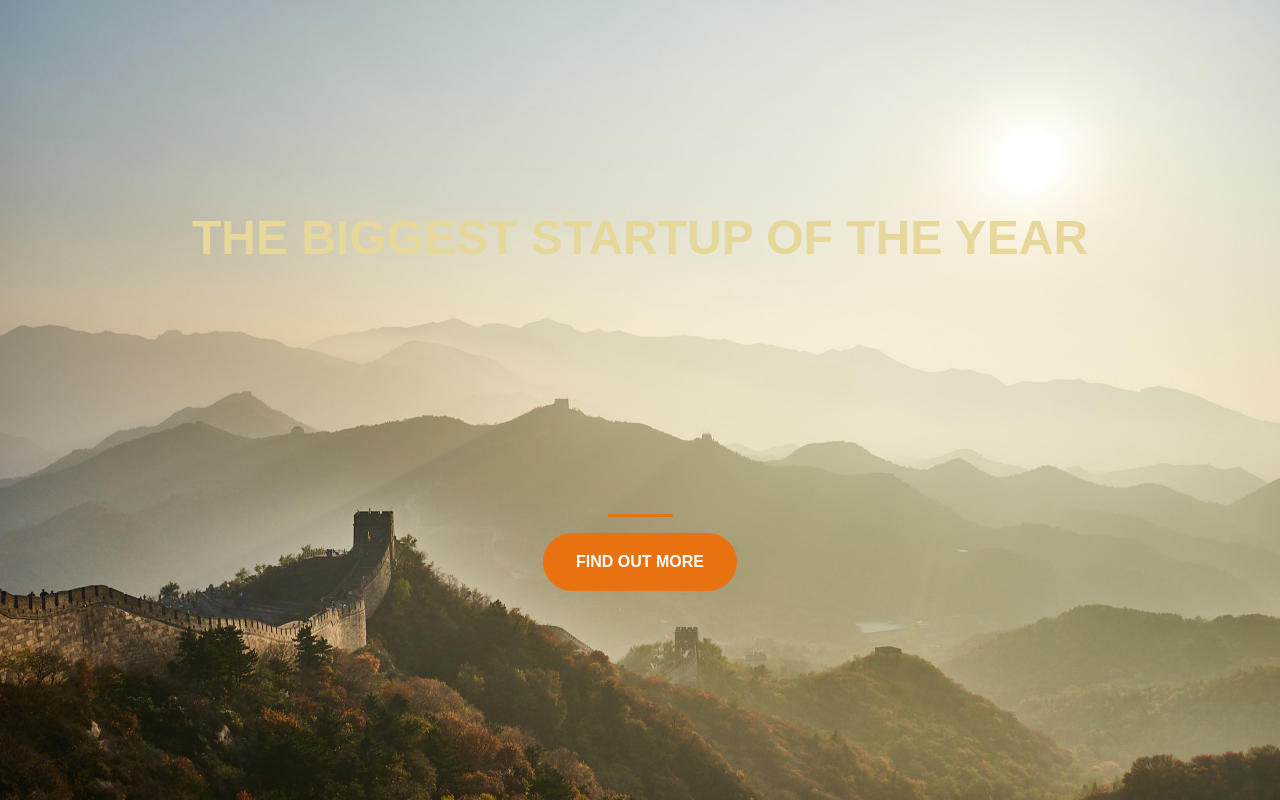
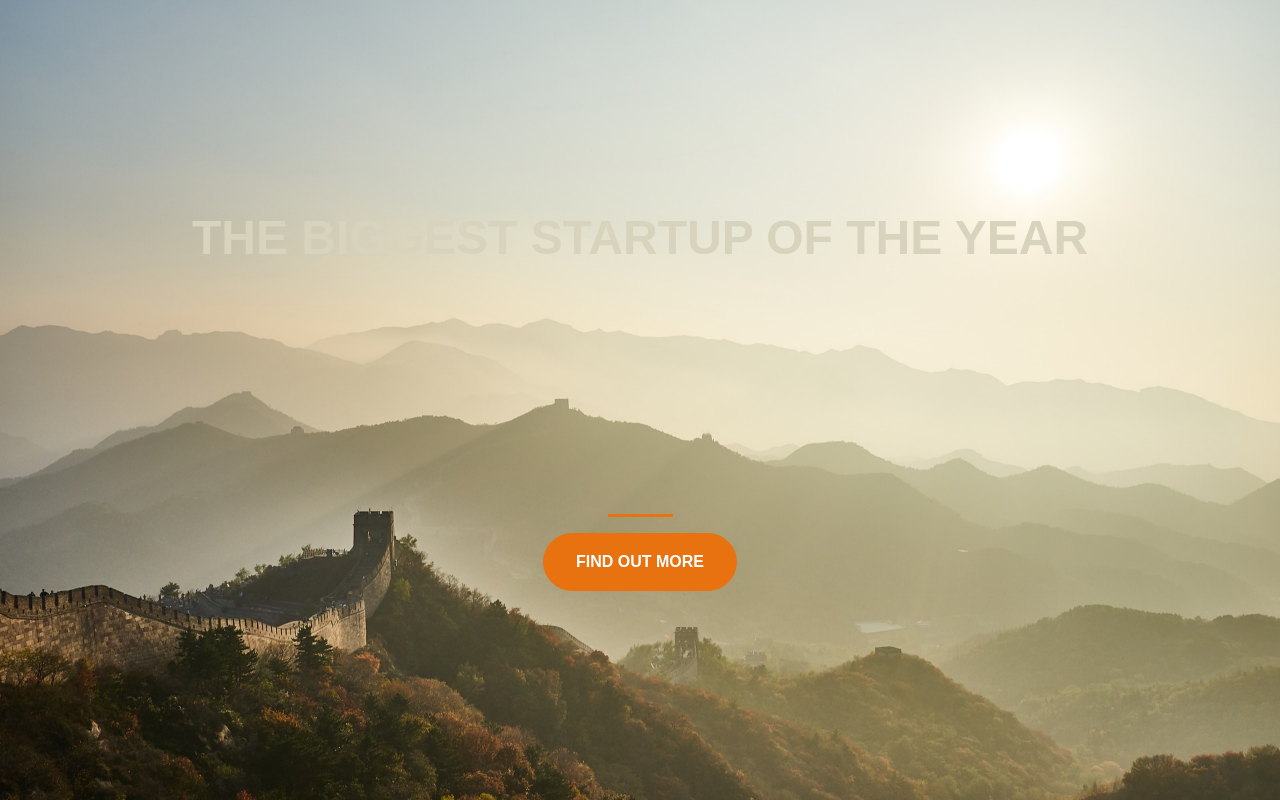
Before and after one commit to Aresgod112/Aresgod112.github.io, a plain HTML site: page index.html in a window 1280 px wide. Drawn offline with nearby package versions, Linux system fonts and the light colour scheme; a web font is replaced by a local one.

Commit message:
Update style.css

```diff
--- a/style.css
+++ b/style.css
@@ -16,7 +16,7 @@ html {
 
 h1 {
     text-transform: uppercase;
-    color: #e6d89b;
+    color: #d8d3bc;
     font-size: 3rem;
 }
 
```
